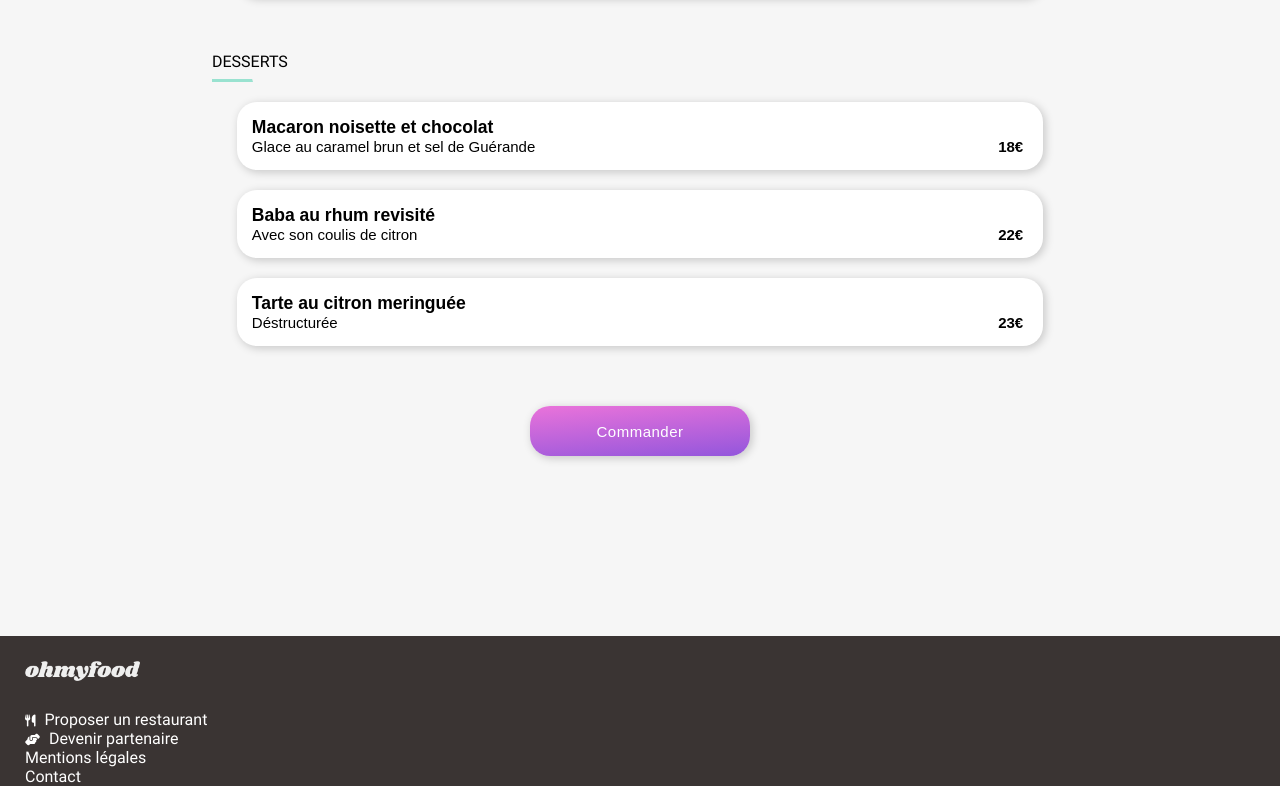
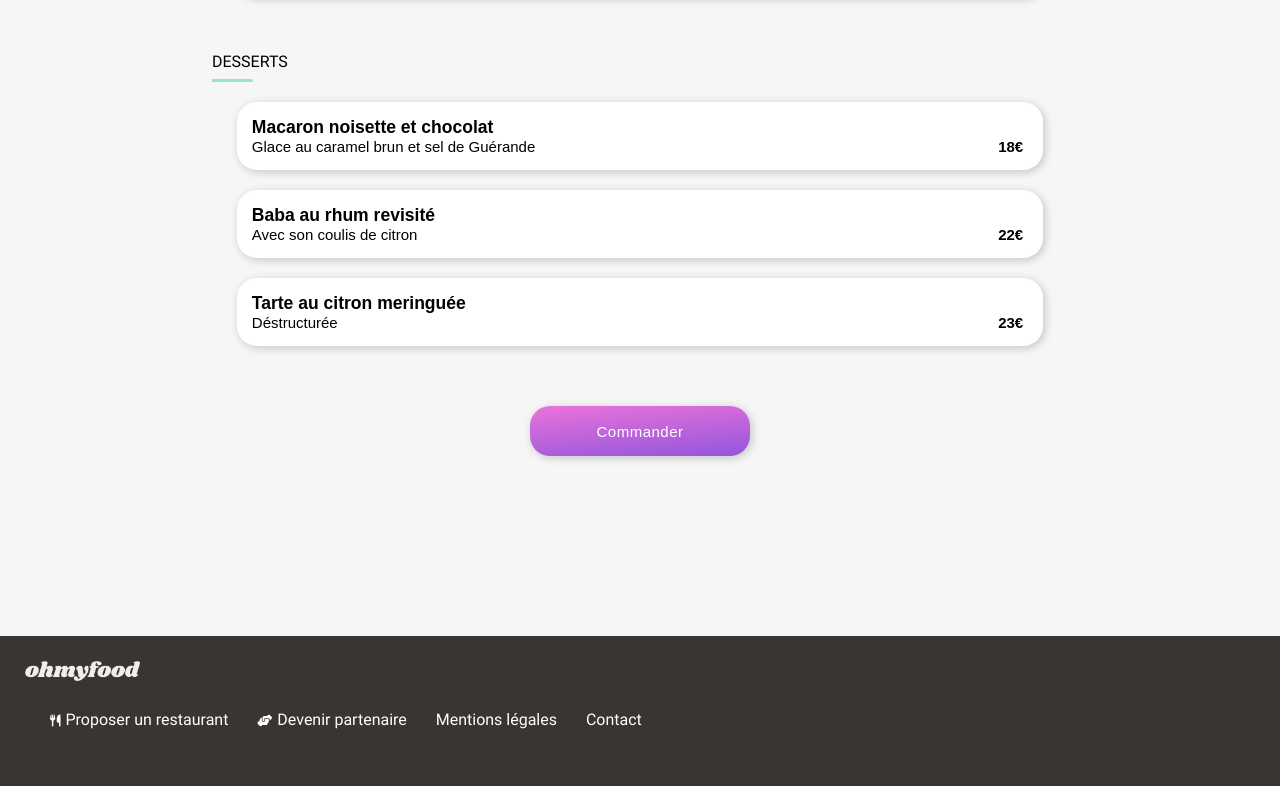
Before and after one commit to FremauSandy/FremauSandy-P3-15112020, a website: page enchanted-note.html in a window 1280 px wide. Shown: the part 1046-1832 px from the top of the page. Drawn offline with Linux system fonts and the light colour scheme; files whose address does not match are found by name; a web font is replaced by a local one.

Commit message:
modification footer

```diff
--- a/enchanted-note.html
+++ b/enchanted-note.html
@@ -92,11 +92,20 @@
     <footer>
         <div class ="title-footer"><img class="white-logo" src="images/logo/ohmyfoodwhite.png" alt="logo"></div>
         <div class="text-footer">
-          <i class="fas fa-utensils icon-footer"></i> Proposer un restaurant<br>
-          <i class="fas fa-hands-helping icon-footer"></i> Devenir partenaire<br>
-          Mentions légales<br>
-          Contact
-      </div>
+          <span class="bloc-footer">
+            <a href=""><i class="fas fa-utensils icon-footer"></i>Proposer un restaurant</a>
+          </span>
+          <span class="bloc-footer">
+            <a href=""><i class="fas fa-hands-helping icon-footer"></i>Devenir partenaire</a>
+          </span>
+          <span class="bloc-footer">
+            <a href="">Mentions légales</a>
+          </span>
+          <span class="bloc-footer">
+            <a href="">Contact</a>
+          </span>
+        </div>
+      </footer>
     </footer>
 </body>
 </html>
```
Also changed, not shown: delight-senses.html (+14 -6 lines), french.html (+14 -6 lines), taste-palette.html (+14 -6 lines).
